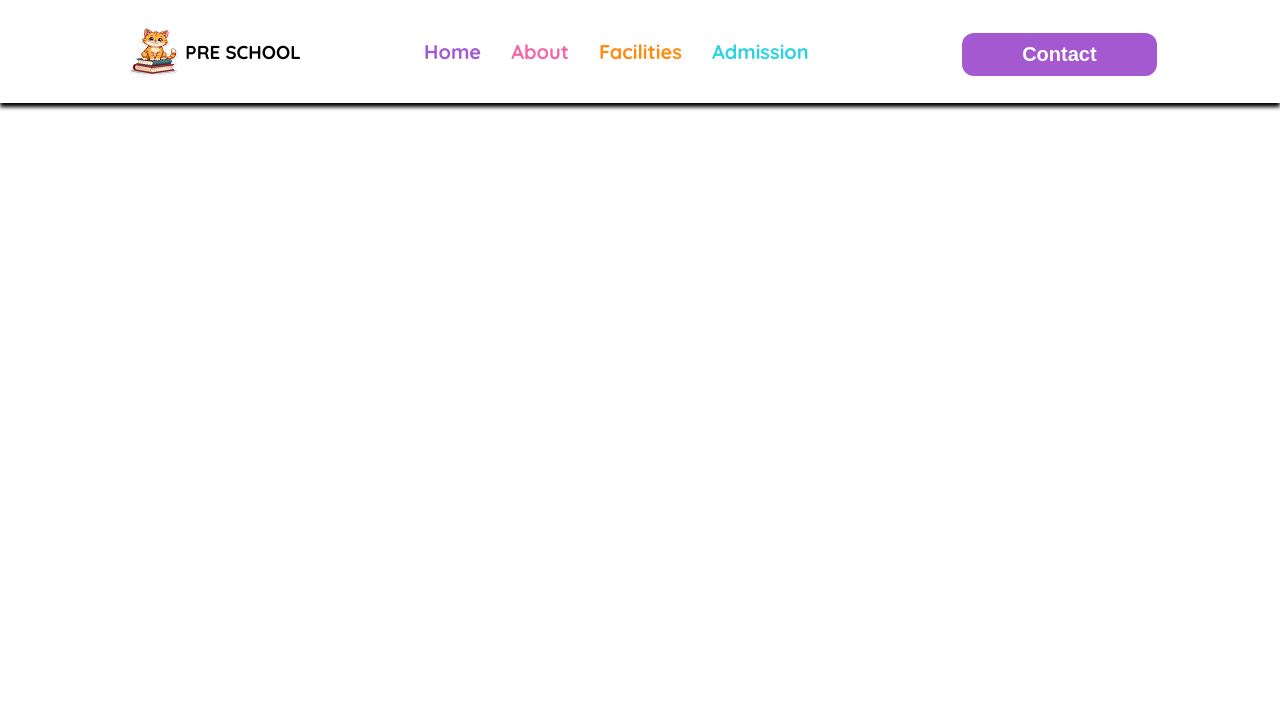
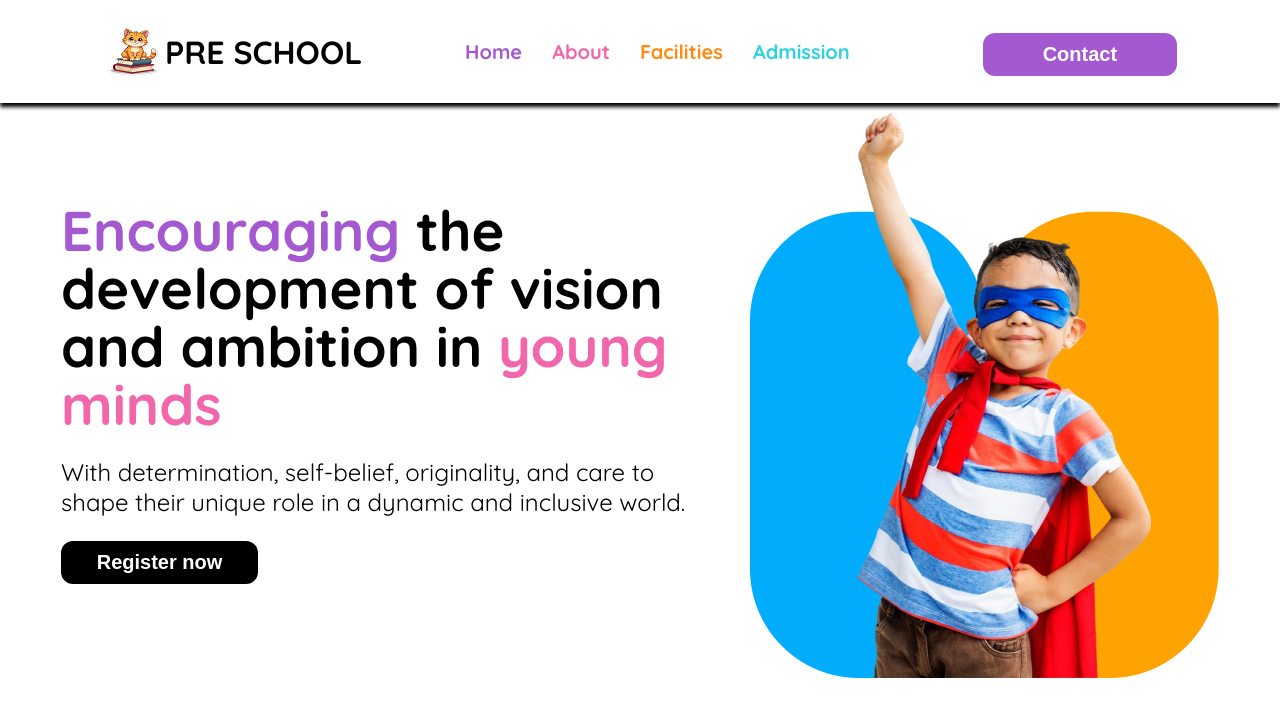
Before and after one commit to webafsanakeya/kids-school-responsive-website, a plain HTML site: page index.html in a window 1280 px wide. Drawn offline with Linux system fonts and the light colour scheme.

Commit message:
banner added

```diff
--- a/index.html
+++ b/index.html
@@ -11,12 +11,13 @@
 <body class="quicksand-font">
     <!-- header starts -->
     <header class="header">
-        <nav class="navbar display-flex">
+        <nav class="navbar display-flex" id="dropdown">
             <div class="logo-container display-flex">
                 <img class="logo" src="assets/2sJrRO-LogoMakr.png" alt="school logo">
                 <h3 class="brand-title">PRE SCHOOL</h3>
             </div>
             <div class="nav-link-item">
+                <img class="nav-icon" src="assets/nav-logo.png" alt="nav logo">
                 <ul class="nav-links display-flex">
                     <!-- li.nav-item*4>a.nav-link -->
                     <li class="nav-item"><a href="" class="nav-link text-purple">Home</a></li>
@@ -30,7 +31,16 @@
 
             </div>
         </nav>
-        <div class="banner">
+        <div class="banner display-flex">
+            <div class="banner-info">
+                <h1 class="banner-title"><span class="text-color-1">Encouraging</span> the development of vision and ambition in <span class="text-color-2">young minds</span></h1>
+                <p class="banner-description">With determination, self-belief, originality, and care to shape their
+                    unique role in a dynamic and inclusive world.</p>
+                    <button class="banner-btn">Register now</button>
+            </div>
+            <div class="banner-image">
+                <img src="assets/hero-kids.png" alt="">
+            </div>
 
         </div>
 
--- a/styles/style.css
+++ b/styles/style.css
@@ -6,48 +6,56 @@
   font-weight: 400;
   font-style: normal;
 }
-  *{
+
+* {
   margin: 0;
   padding: 0;
 }
 
 
+
 /* shared styles */
-  .display-flex{
+.display-flex {
   display: flex;
 }
-  .text-orange{
+
+.text-orange {
   color: rgb(255, 139, 19);
 }
-  .text-pink{
+
+.text-pink {
   color: rgb(242, 102, 171);
 }
-  .text-purple{
+
+.text-purple {
   color: rgb(164, 89, 209);
 }
-  .text-sky-blue{
+
+.text-sky-blue {
   color: rgb(44, 211, 225);
 }
 
 /* header styles */
-.header{
+.header {}
 
-}
 /* navbar related styles */
-  .nav-item{
+.nav-item {
   list-style: none;
   margin-right: 30px;
 }
-  .logo-container{
+
+.logo-container {
   align-items: center;
 
 }
-  .nav-link{
+
+.nav-link {
   text-decoration: none;
   font-size: 1.25rem;
   font-weight: 700;
 }
-  .nav-btn{
+
+.nav-btn {
   background-color: rgb(164, 89, 209);
   color: white;
   font-size: 1.25rem;
@@ -57,13 +65,90 @@
   border: none;
   margin-top: 6px;
 }
-  .navbar{
+
+.navbar {
   justify-content: space-evenly;
   box-shadow: 0px 4px 4px 0px #000000;
   padding: 20px 0;
   align-items: center;
 
 }
+
+
+.banner {
+  max-width: 1158px;
+  margin: 0 auto;
+  align-items: center;
+  gap: 50px;
+}
+
+
+.banner-info {
+  /* max-width: 640px; */
+
+}
+.brand-title{
+  font-size: 2rem;
+  font-weight: 700;
+}
+
+.text-color-1 {
+  color: rgb(164, 89, 209);
+}
+
+.text-color-2 {
+  color: rgb(242, 102, 171);
+}
+
+.banner-title {
+  font-size: 3.5rem;
+  font-weight: 700;
+  line-height: 58px;
+  /* max-width: 640px; */
+}
+
+.banner-description {
+  font-size: 1.5rem;
+  font-weight: 400;
+  margin-top: 24px;
+}
+
+.banner-btn {
+  width: 197px;
+  background-color: #000000;
+  color: white;
+  padding: 10px 10px;
+  margin-top: 24px;
+  border-radius: 12px;
+  font-size: 1.25rem;
+  font-weight: 600;
+  border: none;
+}
+.banner-image{
+  max-width: 100%;
+  height: auto;
+}
+
+/* responsive media query */
+
+@media screen and (max-width: 576px){
+  .navbar,
+  .logo-container,
+  .nav-links,
   .banner{
-    max-width: 1158px;
+    flex-direction: column;
   }
+  .nav-links,
+  .nav-btn,
+  .brand-title{
+    display: none;
+  }
+
+}
+@media screen and (min-width: 392px){
+  .nav-icon{
+    display: none;
+  }
+
+
+}
```
Also changed, not shown: assets/nav-logo.png (added). Lines whose indentation alone changed are shown as unchanged.
